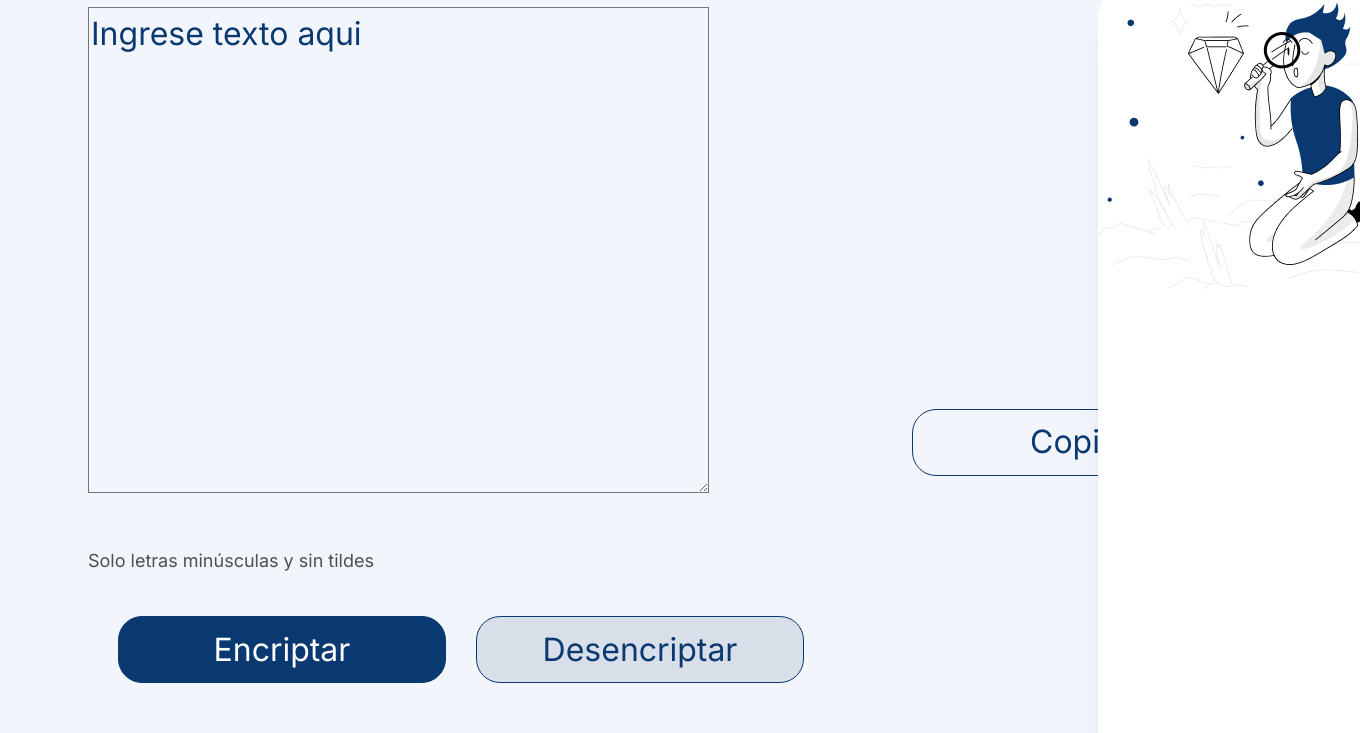
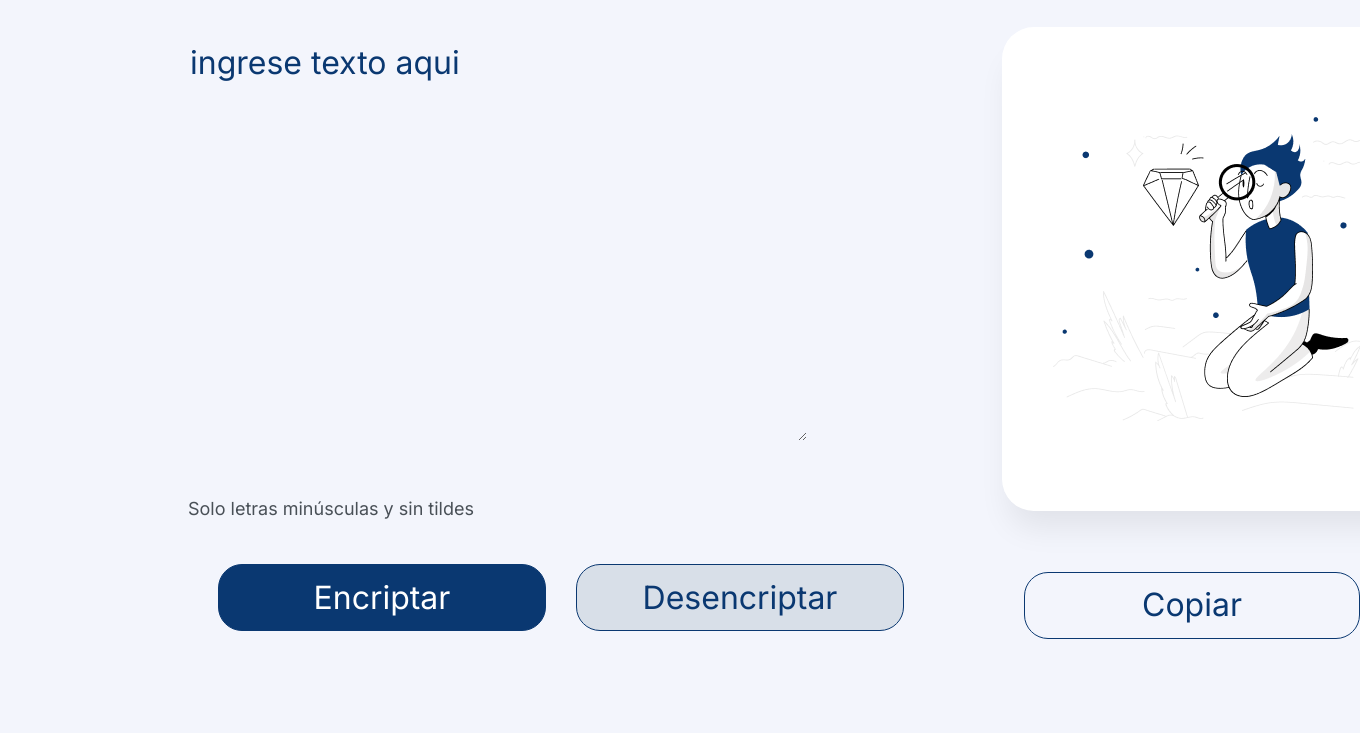
Before and after one commit to RodrWll/TextEncrypter, a plain HTML site: page index.html in a window 1280 px wide. Shown: the part 75-808 px from the top of the page, 1360 px wide, since content can reach past the window. Drawn offline with Linux system fonts and the light colour scheme.

Commit message:
Visual de la página completo.

```diff
--- a/style.css
+++ b/style.css
@@ -9,12 +9,24 @@
     padding-top: 10px;
     padding-left: 10px;
     width: 10%;
+    transition: 5ms;
+}
+.logo:hover{
+    width: 12%;
 }
 
 main{
     display: flex;
-    margin-bottom: 50px;
-    margin-left: 80px;
+    margin-bottom: 10px;
+    margin-left: 180px;
+}
+.text-area{
+    height: 400px;
+    border: none;
+    color: #0A3871;
+    margin-top: 30px;
+    padding: 2px;
+    text-transform: lowercase;
 }
 ::placeholder{
     color: #0A3871;
@@ -26,14 +38,12 @@ main{
     background: white;
     background-image: url(Muñeco.png);
     background-repeat: no-repeat;
+    background-position: center;
     border: none;
     border-radius: 32px;
     color: #0A3871;
 
-    width: 300px;
-    height: 944px;
-    left: 1000px;
-    top: 40px;
+
     /* shadow */
     box-shadow: 0px 24px 32px -8px rgba(0, 0, 0, 0.08);
     margin-left: 98px;
@@ -47,7 +57,7 @@ main{
 .botones{
     display: flex;
     margin-top: 18px;
-    flex-direction: row;
+    /*flex-direction: row;*/
 }
 .btn-encriptar{
     background-color: #0A3871;
@@ -75,9 +85,10 @@ main{
     color: #0A3871;
     cursor: pointer;
     height: 67px;
-    margin-left: 108px;
+    margin-left: 120px;
     width: 336px;
-    margin-top: 402px;
+    margin-top: 565px;
+    position: absolute;
 }
 .informacion{
     color: #495057;
```
